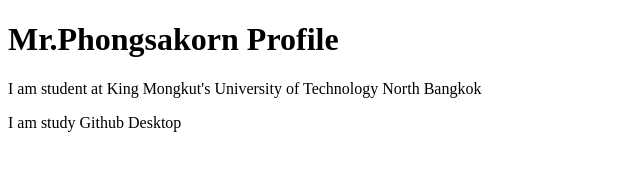
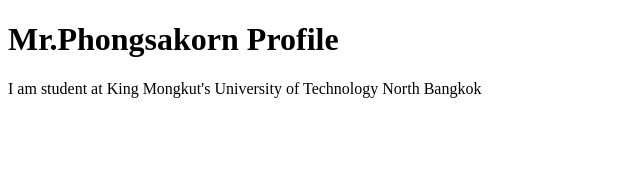
Before and after one commit to Phongsakorn1415/Github-destop-project, a plain HTML site: page index.html in a window 1280 px wide. Shown: the whole page, without its empty margins (0-640 px from the left). Drawn offline with Linux system fonts and the light colour scheme.

Commit message:
Revert "Add some text"
This reverts commit 9ec9cd78ef08e3f4d7e8d0bb45c63059232c7787.

```diff
--- a/index.html
+++ b/index.html
@@ -10,7 +10,6 @@
 <body>
     <h1>Mr.Phongsakorn Profile</h1>
     <p>I am student at King Mongkut's University of Technology North Bangkok</p>
-    <p>I am study Github Desktop</p>
 </body>
 
 </html>
```
